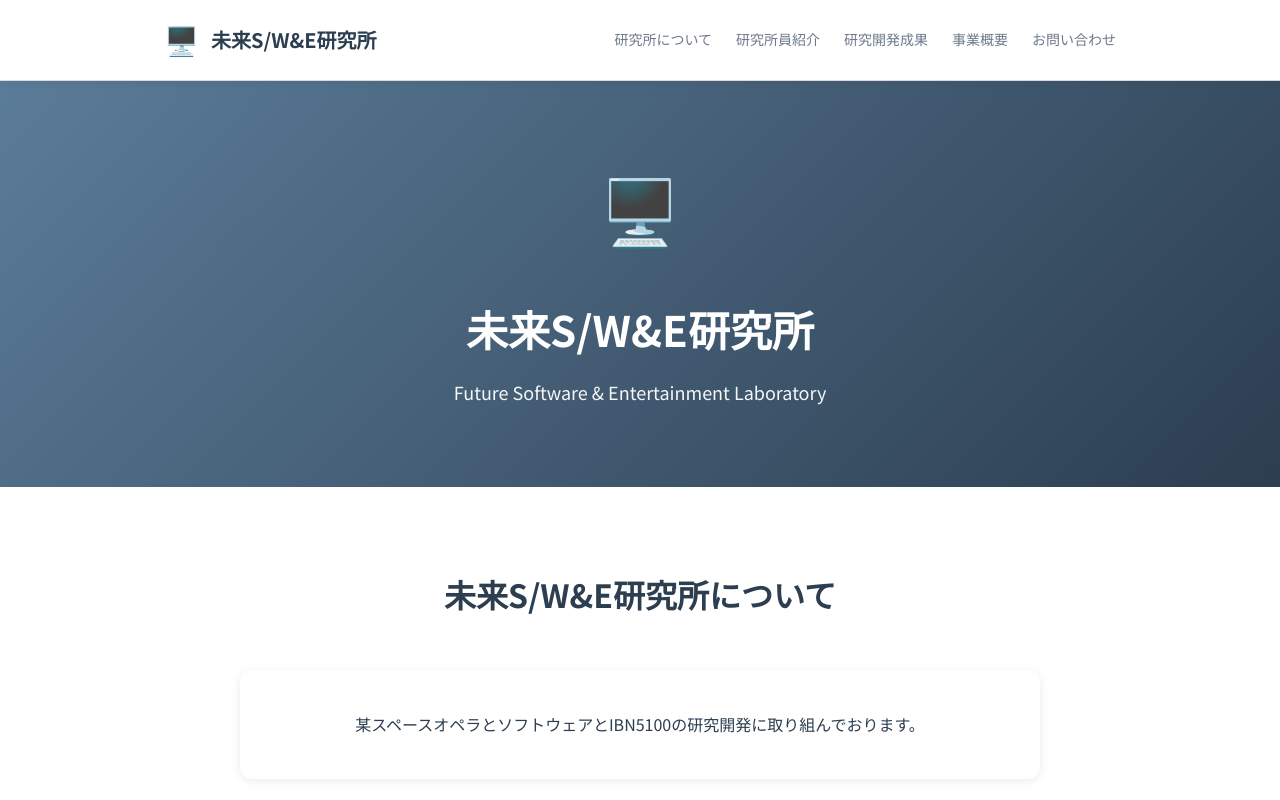
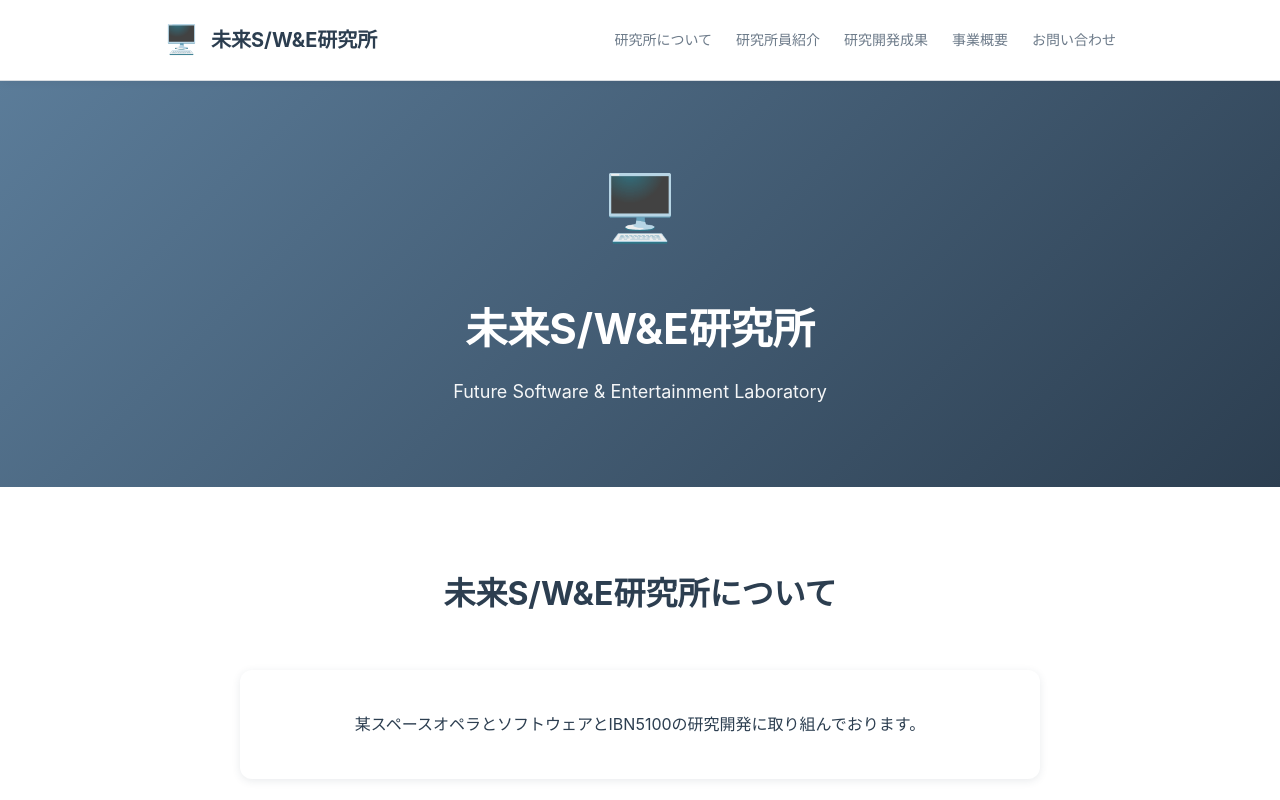
Before and after one commit to shikato/future-swe-lab-site, a plain HTML site: page index.html in a window 1280 px wide. Shown: the top 800 px of the page. Drawn offline with Linux system fonts and the light colour scheme; a web font is replaced by a local one.

Commit message:
フォント更新 & デコーディングエフェクト

```diff
--- a/index.html
+++ b/index.html
@@ -8,7 +8,7 @@
     <link rel="stylesheet" href="style.css">
     <link rel="preconnect" href="https://fonts.googleapis.com">
     <link rel="preconnect" href="https://fonts.gstatic.com" crossorigin>
-    <link href="https://fonts.googleapis.com/css2?family=Noto+Sans+JP:wght@400;500;700&display=swap" rel="stylesheet">
+    <link href="https://fonts.googleapis.com/css2?family=DotGothic16&display=swap" rel="stylesheet">
 </head>
 <body>
     <!-- Header -->
@@ -150,6 +150,51 @@
     </footer>
 
     <script>
+        // Decoding effect for hero title
+        function playDecodingEffect(element, targetText) {
+            const randomChars = 'ABCDEFGHIJKLMNOPQRSTUVWXYZ0123456789@#$%&*';
+            const totalTime = 1500;
+            const steps = 30;
+            const interval = totalTime / steps;
+            let currentStep = 0;
+
+            element.textContent = '';
+
+            const timer = setInterval(() => {
+                currentStep++;
+                const progress = currentStep / steps;
+                const revealIndex = Math.floor(progress * targetText.length);
+
+                let currentString = '';
+                for (let i = 0; i < targetText.length; i++) {
+                    if (i < revealIndex) {
+                        currentString += targetText[i];
+                    } else {
+                        if (targetText[i] === ' ') {
+                            currentString += ' ';
+                        } else {
+                            currentString += randomChars[Math.floor(Math.random() * randomChars.length)];
+                        }
+                    }
+                }
+                element.textContent = currentString;
+
+                if (currentStep >= steps) {
+                    clearInterval(timer);
+                    element.textContent = targetText;
+                }
+            }, interval);
+        }
+
+        // Run decoding effect on page load
+        document.addEventListener('DOMContentLoaded', () => {
+            const heroTitle = document.querySelector('.hero-title');
+            if (heroTitle) {
+                const targetText = heroTitle.textContent;
+                playDecodingEffect(heroTitle, targetText);
+            }
+        });
+
         // Hamburger menu toggle
         const hamburger = document.querySelector('.hamburger');
         const nav = document.querySelector('.nav');
--- a/style.css
+++ b/style.css
@@ -23,7 +23,7 @@ html {
 }
 
 body {
-    font-family: 'Noto Sans JP', -apple-system, BlinkMacSystemFont, 'Segoe UI', sans-serif;
+    font-family: 'DotGothic16', -apple-system, BlinkMacSystemFont, 'Segoe UI', sans-serif;
     color: var(--text-color);
     line-height: 1.7;
     background-color: var(--bg-light);
```
